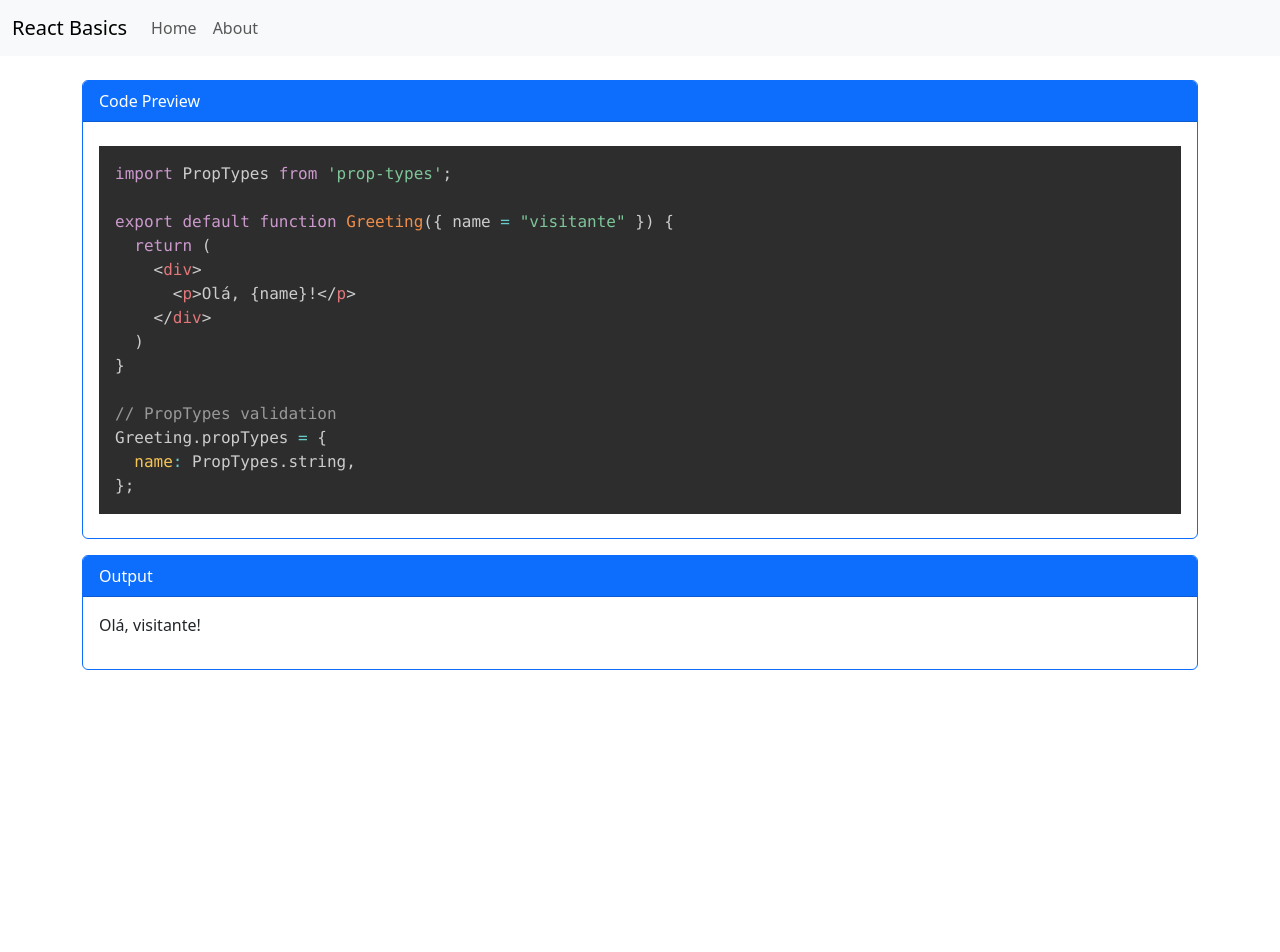
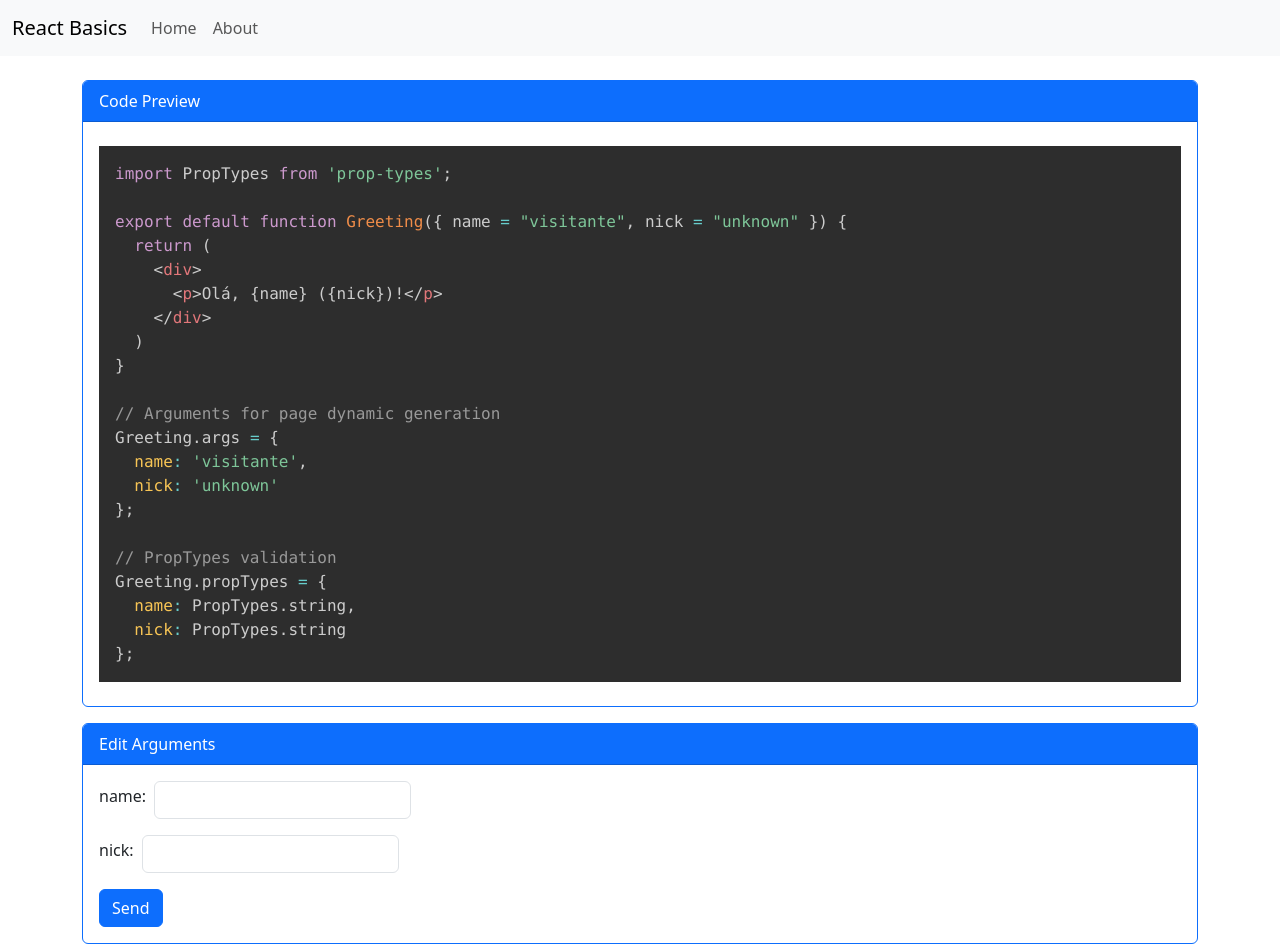
Before and after one commit to RafaelVGomes/react-basics, a React (Vite) app: page /exercises/component/Greeting in a window 1280 px wide. Shown: the top 952 px of the page. Before the commit the page ends 800 px from the top, so only its background shows below. Built offline with nearby package versions, Linux system fonts and the light colour scheme.

Commit message:
component DynamicPage created to hold all the logic and new features keeping App.jsx clean

```diff
--- a/src/App.jsx
+++ b/src/App.jsx
@@ -2,53 +2,20 @@ import { BrowserRouter as Router, Routes, Route } from 'react-router-dom';
 import Home from './pages/Home';
 import About from './pages/About';
 import Navbar from './components/Navbar';
-import CodeViewer from './components/CodeViewer';
-import Card from './components/Card';
+import DynamicPage from './components/DynamicPage';
 
-// Import componentsData for args mapping
-import { componentsData } from './pages/constants/componentsData';
+const exercises = import.meta.glob('./pages/exercises/**/*.jsx', { eager: true });
 
 export default function App() {
-  const exercises = import.meta.glob('./pages/exercises/**/*.jsx', { eager: true });
-
   return (
     <Router>
       <Navbar />
       <div className="container mt-4">
         <Routes>
           <Route path="/" element={<Home />} />
-
-          {/* Dynamic routing for exercises */}
-          {Object.keys(exercises).map((path) => {
-            const normalizedPath = path.replace('./pages', '').replace('.jsx', '');
-            const parts = normalizedPath.split('/');
-            const category = parts[2];
-            const name = parts[3];
-            const Component = exercises[path].default;
-
-            // Retrieve args for the current category
-            const args = componentsData.find(cat => cat.folderName === category)?.args || {};
-
-            return (
-              <Route
-                key={`${category}-${name}`}
-                path={`/exercises/${category}/${name}`}
-                element={
-                  <div>
-                    <Card title='Code Preview'>
-                      <CodeViewer filePath={path} />
-                    </Card>
-                    <Card title='Output'>
-                      <Component {...args} />
-                    </Card>
-                  </div>
-                }
-              />
-            );
-          })}
-
           <Route path="/about" element={<About />} />
-          <Route path="*" element={<div>Path not found: {window.location.pathname}</div>} />
+          <Route path="/exercises/:category/:name" element={<DynamicPage exercises={exercises} />} />
+          <Route path="*" element={<div>Path not found</div>} />
         </Routes>
       </div>
     </Router>
--- /dev/null
+++ b/src/components/ArgsEditor.jsx
@@ -0,0 +1,66 @@
+import { useState } from 'react';
+import PropTypes from 'prop-types';
+
+const ArgsEditor = ({ args, defaultArgs, onSend }) => {
+  const [localArgs, setLocalArgs] = useState(
+    Object.keys(args).reduce((acc, key) => {
+      acc[key] = ''; // Initialize all inputs as empty
+      return acc;
+    }, {})
+  );
+
+  const handleChange = (key, value) => {
+    setLocalArgs((prev) => ({
+      ...prev,
+      [key]: value,
+    }));
+  };
+
+  const handleSend = () => {
+    // Apply defaults for empty fields and send
+    const validatedArgs = Object.entries(localArgs).reduce((acc, [key, value]) => {
+      acc[key] = value.trim() === '' ? defaultArgs[key] : value; // Apply default if input is empty
+      return acc;
+    }, {});
+
+    onSend(validatedArgs); // Send validated args
+  };
+
+  if (Object.keys(args).length === 0) return null; // Render only if args exist
+
+  return (
+    <div>
+      <form>
+        {Object.entries(args).map(([key]) => (
+          <div key={key} className="mb-3 d-flex align-items-center">
+            <label htmlFor={key} className="form-label me-2">
+              {key}:
+            </label>
+            <input
+              type="text"
+              id={key}
+              value={localArgs[key]} // Inputs start empty
+              onChange={(e) => handleChange(key, e.target.value)}
+              className="form-control w-auto"
+            />
+          </div>
+        ))}
+        <button
+          type="button"
+          className="btn btn-primary"
+          onClick={handleSend} // Validate and send
+        >
+          Send
+        </button>
+      </form>
+    </div>
+  );
+};
+
+ArgsEditor.propTypes = {
+  args: PropTypes.object.isRequired, // Current argument values
+  defaultArgs: PropTypes.object.isRequired, // Default argument values
+  onSend: PropTypes.func.isRequired, // Function to send validated arguments
+};
+
+export default ArgsEditor;
--- /dev/null
+++ b/src/components/DynamicPage.jsx
@@ -0,0 +1,70 @@
+import PropTypes from 'prop-types'
+import { useState, useEffect } from 'react';
+import { useParams } from 'react-router-dom';
+import CodeViewer from './CodeViewer';
+import Card from './Card';
+import ArgsEditor from './ArgsEditor';
+import Output from './Output';
+
+export default function DynamicPage({ exercises }) {
+  const { category, name } = useParams();
+
+  // Static defaultArgs object
+  const [defaultArgs, setDefaultArgs] = useState({});
+  const [tempArgs, setTempArgs] = useState({});
+  const [currentComponent, setCurrentComponent] = useState(null);
+
+  useEffect(() => {
+    const componentPath = Object.keys(exercises).find((key) =>
+      key.includes(`${category}/${name}`)
+    );
+
+    if (componentPath) {
+      const Component = exercises[componentPath].default;
+
+      // Retrieve args directly from the component
+      const argsFromComponent = Component.args || {};
+
+      setDefaultArgs(argsFromComponent); // Static reference to default values
+      setTempArgs(argsFromComponent); // Initial temporary args
+      setCurrentComponent(() => Component);
+    }
+  }, [exercises, category, name]);
+
+  if (!currentComponent) {
+    return <div>Loading...</div>;
+  }
+
+  const hasParams = Object.keys(defaultArgs).length > 0;
+
+  return (
+    <div>
+      <Card title="Code Preview">
+        <CodeViewer filePath={`./pages/exercises/${category}/${name}.jsx`} />
+      </Card>
+
+      {hasParams && (
+        <Card title="Edit Arguments">
+          <ArgsEditor
+            args={tempArgs}
+            defaultArgs={defaultArgs}
+            onSend={(validatedArgs) => setTempArgs(validatedArgs)}
+          />
+        </Card>
+      )}
+
+      <Card title="Output">
+        <Output Component={currentComponent} args={tempArgs} />
+      </Card>
+    </div>
+  );
+}
+
+DynamicPage.propTypes = {
+  exercises: PropTypes.objectOf(
+    PropTypes.shape({
+      default: PropTypes.elementType.isRequired, // React component
+      args: PropTypes.object, // Optional arguments
+    })
+  ).isRequired,
+};
--- /dev/null
+++ b/src/components/Output.jsx
@@ -0,0 +1,16 @@
+import PropTypes from 'prop-types';
+
+const Output = ({ Component, args }) => {
+  return (
+    <div>
+      <Component {...args} />
+    </div>
+  );
+};
+
+Output.propTypes = {
+  Component: PropTypes.elementType.isRequired, // React component to render
+  args: PropTypes.object.isRequired, // Arguments to pass to the component
+};
+
+export default Output;
--- a/src/pages/constants/componentsData.jsx
+++ b/src/pages/constants/componentsData.jsx
@@ -1,6 +1,18 @@
-// Mapping of friendly names to folder names with args
+// Mapping of friendly names for accordion categories with args to specific files
 export const componentsData = [
-  { displayName: 'Components', folderName: 'component', args: {} },
-  // { displayName: 'useState()', folderName: 'useState', args: {} },
-  // { displayName: 'useEffect()', folderName: 'useEffect', args: {} },
+  {
+    displayName: 'Components',
+    folderName: 'component',
+    argsMapping: {}
+  },
+  {
+    displayName: 'useState()',
+    folderName: 'useState',
+    argsMapping: {}
+  },
+  {
+    displayName: 'useEffect()',
+    folderName: 'useEffect',
+    argsMapping: {}
+  },
 ];
--- a/src/pages/exercises/component/Greeting.jsx
+++ b/src/pages/exercises/component/Greeting.jsx
@@ -1,14 +1,21 @@
 import PropTypes from 'prop-types';
 
-export default function Greeting({ name = "visitante" }) {
+export default function Greeting({ name = "visitante", nick = "unknown" }) {
   return (
     <div>
-      <p>Olá, {name}!</p>
+      <p>Olá, {name} ({nick})!</p>
     </div>
   )
 }
 
+// Arguments for page dynamic generation
+Greeting.args = {
+  name: 'visitante',
+  nick: 'unknown'
+};
+
 // PropTypes validation
 Greeting.propTypes = {
   name: PropTypes.string,
+  nick: PropTypes.string
 };
```
